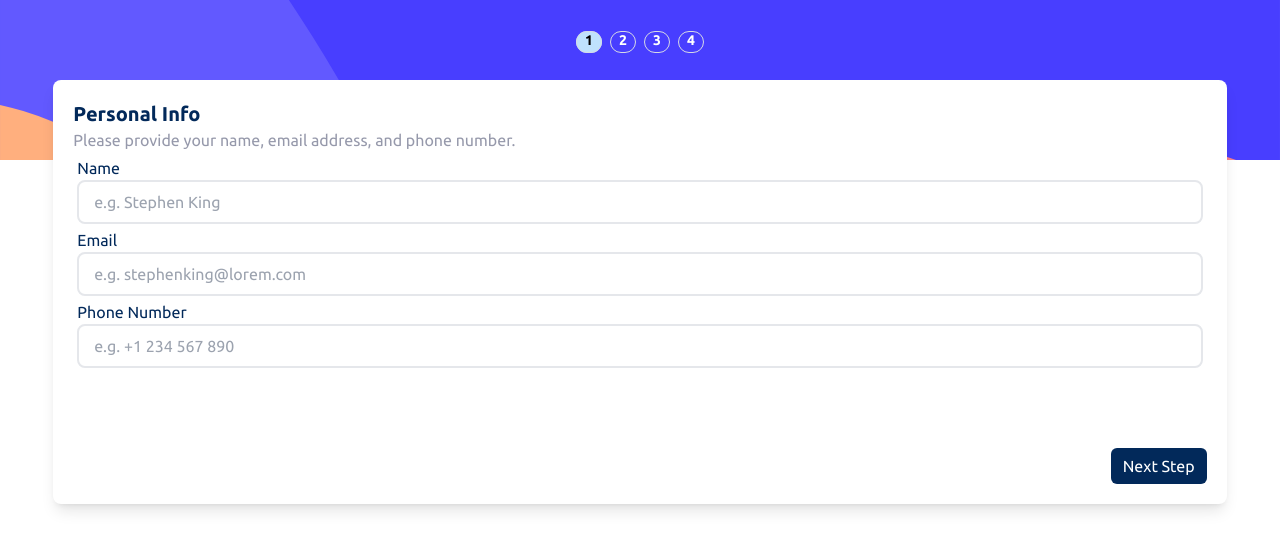
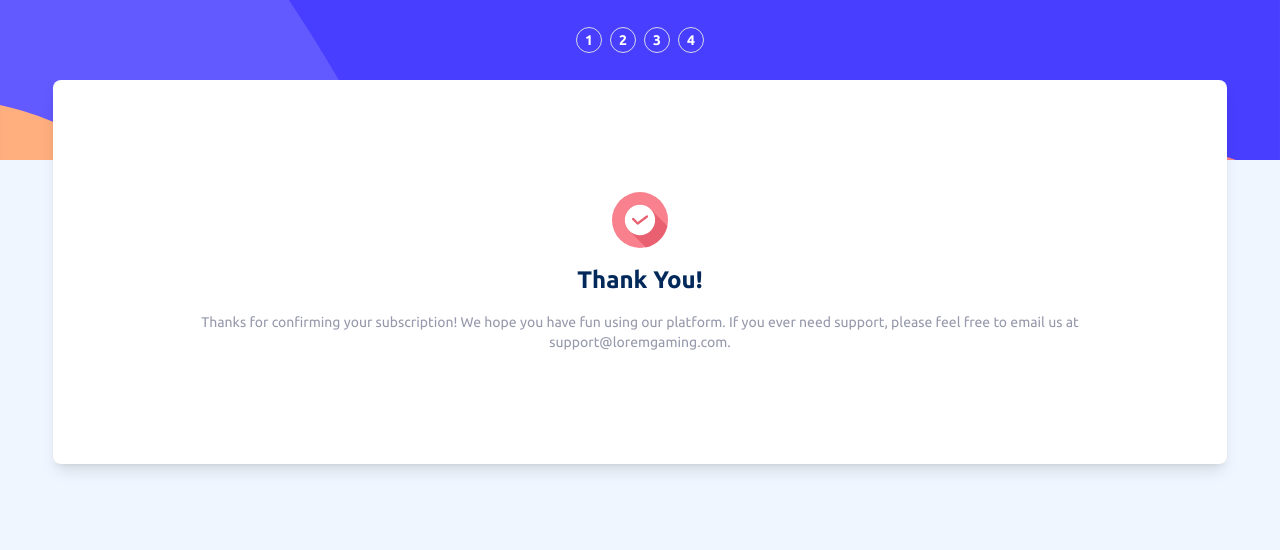
Before and after one commit to JaacielBriseo/multi-step-form, a React (Create React App) app: page /thanks in a window 1280 px wide. Before the commit this address led to /. Shown: the top 550 px of the page. Built offline with nearby package versions, Linux system fonts and the light colour scheme.

Commit message:
ThankYouCard added / some styles improved

```diff
--- a/src/assets/index.ts
+++ b/src/assets/index.ts
@@ -2,6 +2,6 @@ import Advanced from './icon-advanced.svg';
 import Arcade from './icon-arcade.svg';
 import Checkmark from './icon-checkmark.svg';
 import Pro from './icon-pro.svg';
-import Thankyou from './icon-thank-you.svg';
+import ThankYou from './icon-thank-you.svg';
 
-export { Advanced, Arcade, Checkmark, Pro, Thankyou };
+export { Advanced, Arcade, Checkmark, Pro, ThankYou };
--- /dev/null
+++ b/src/components/ThankYouCard.tsx
@@ -0,0 +1,15 @@
+import { ThankYou } from '../assets/index';
+export const ThankYouCard = () => {
+	return (
+		<div className='formLayout h-96 flex items-center'>
+			<div className='w-11/12 mx-auto space-y-4'>
+				<img src={ThankYou} alt='thanksCard' className='mx-auto w-14' />
+				<h1 className='text-2xl font-bold text-center'>Thank You!</h1>
+				<p className='text-center text-CoolGray text-sm'>
+					Thanks for confirming your subscription! We hope you have fun using our platform. If you ever need support,
+					please feel free to email us at support@loremgaming.com.
+				</p>
+			</div>
+		</div>
+	);
+};
--- /dev/null
+++ b/src/components/index.ts
@@ -0,0 +1 @@
+export * from './ThankYouCard'
--- a/src/index.css
+++ b/src/index.css
@@ -2,9 +2,14 @@
 @tailwind base;
 @tailwind components;
 @tailwind utilities;
-
+html {
+	background-color: hsl(217, 100%, 97%);
+}
 .formLayout {
-	@apply w-11/12 mx-auto p-5 rounded-lg  shadow-lg text-MarineBlue bg-white;
+	@apply w-11/12 mx-auto p-5 rounded-lg shadow-lg text-MarineBlue bg-white;
+}
+.nav {
+	@apply border border-LightGray rounded-full px-2 pb-1 pt-1 m-1;
 }
 
 .toggle-switch {
--- a/src/views/SelectPlan.tsx
+++ b/src/pages/SelectPlan.tsx
@@ -5,7 +5,7 @@ import { setPaymentType, setSubscriptionPlan } from '../store';
 export const SelectPlan = () => {
 	const { dispatch, navigate, selected, setSelected, activeClass, initialValues, planOptions } = useSelectPlan();
 	return (
-		<div className='formLayout'>
+		<section className='formLayout'>
 			<div className='space-y-2 mb-4'>
 				<h1 className='text-2xl font-bold'>Select your plan</h1>
 				<p className='text-CoolGray text-sm'>You have the option of monthly or yearly billing.</p>
@@ -76,6 +76,6 @@ export const SelectPlan = () => {
 					</Form>
 				)}
 			</Formik>
-		</div>
+		</section>
 	);
 };
--- a/src/views/Summary.tsx
+++ b/src/pages/Summary.tsx
@@ -2,11 +2,12 @@ import { NavLink } from 'react-router-dom';
 import { useAppSelector } from '../store/hookTypes';
 export const Summary = () => {
 	const { paymentType, addons, subscriptionPlan } = useAppSelector((state) => state.subscription);
+	const { plan, price } = subscriptionPlan;
 	const totalAddonsPrices = addons.reduce((accumulator, currentValue) => {
 		return accumulator + currentValue.price;
 	}, 0);
 	return (
-		<div className='formLayout'>
+		<section className='formLayout'>
 			<div className='w-[85%]'>
 				<h1 className='text-2xl font-semibold'>Finishing up</h1>
 				<p className='text-CoolGray text-sm'>Double-check everything looks OK before confirming.</p>
@@ -15,23 +16,23 @@ export const Summary = () => {
 				<div className='flex justify-between items-center'>
 					<div>
 						<h4 className='font-medium'>
-							{subscriptionPlan.plan}({paymentType})
+							{plan}({paymentType})
 						</h4>
 						<NavLink to={'/selectPlan'} className='underline text-CoolGray text-sm'>
 							Change
 						</NavLink>
 					</div>
 					<p>
-						${subscriptionPlan.price}
+						${price}
 						{paymentType === 'monthly' ? '/mo' : '/yr'}
 					</p>
 				</div>
 				<div>
-					{addons.map((addon) => (
-						<div key={addon.addon} className='flex justify-between items-center space-y-2 text-sm'>
-							<p className='text-CoolGray'>{addon.addon}</p>
+					{addons.map(({ addon, price }) => (
+						<div key={addon} className='flex justify-between items-center space-y-2 text-sm'>
+							<p className='text-CoolGray'>{addon}</p>
 							<p>
-								+${addon.price}
+								+${price}
 								{paymentType === 'monthly' ? '/mo' : '/yr'}
 							</p>
 						</div>
@@ -41,11 +42,17 @@ export const Summary = () => {
 			<div className='flex justify-between mx-4 mt-4'>
 				<p className='text-CoolGray text-sm'>Total ({paymentType === 'monthly' ? 'per month' : 'per year'})</p>
 				<p className='font-medium text-PurplishBlue'>
-					${totalAddonsPrices + subscriptionPlan.price}
+					${totalAddonsPrices + price}
 					{paymentType === 'monthly' ? '/mo' : '/yr'}
 				</p>
 			</div>
-		</div>
+
+			<div className='flex justify-end mt-10'>
+				<NavLink to={'/thanks'} className=''>
+					Confirm
+				</NavLink>
+			</div>
+		</section>
 	);
 };
 //TODO:Design & Thank You message
--- a/src/routes/Navigation.tsx
+++ b/src/routes/Navigation.tsx
@@ -1,5 +1,6 @@
 import { BrowserRouter, Route, Navigate, NavLink, Routes } from 'react-router-dom';
-import { Addons, SelectPlan, Summary, UserInfoForm } from '../views';
+import { ThankYouCard } from '../components';
+import { Addons, SelectPlan, Summary, UserInfoForm } from '../pages';
 
 export const Navigation = () => {
 	let activeStyle = {
@@ -12,12 +13,12 @@ export const Navigation = () => {
 			<BrowserRouter>
 				<div className='bg-mobSide bg-no-repeat bg-cover h-40 font-Ubuntu'>
 					<nav>
-						<ul className='flex justify-center items-center h-20 text-White font-semibold text-sm'>
+						<ul className='flex justify-center items-center h-20 text-White font-semibold text-sm '>
 							<li>
 								<NavLink
 									// onClick={(e) => e.preventDefault()}
 									to='/'
-									className='box-border border-LightGray rounded-full px-2 pb-1 m-1 border'
+									className='nav'
 									style={({ isActive }) => (isActive ? activeStyle : undefined)}
 								>
 									1
@@ -27,7 +28,7 @@ export const Navigation = () => {
 								<NavLink
 									// onClick={(e) => e.preventDefault()}
 									to='/selectPlan'
-									className='box-border border-LightGray rounded-full px-2 pb-1 m-1 border'
+									className='nav'
 									style={({ isActive }) => (isActive ? activeStyle : undefined)}
 								>
 									2
@@ -37,7 +38,7 @@ export const Navigation = () => {
 								<NavLink
 									// onClick={(e) => e.preventDefault()}
 									to='/addons'
-									className='box-border border-LightGray rounded-full px-2 pb-1 m-1 border'
+									className='nav'
 									style={({ isActive }) => (isActive ? activeStyle : undefined)}
 								>
 									3
@@ -47,7 +48,7 @@ export const Navigation = () => {
 								<NavLink
 									// onClick={(e) => e.preventDefault()}
 									to='/summary'
-									className='box-border border-LightGray rounded-full px-2 pb-1 m-1 border'
+									className='nav'
 									style={({ isActive }) => (isActive ? activeStyle : undefined)}
 								>
 									4
@@ -55,14 +56,16 @@ export const Navigation = () => {
 							</li>
 						</ul>
 					</nav>
+					<div className=''>
 						<Routes>
 							<Route path='/' element={<UserInfoForm />} />
 							<Route path='selectPlan' element={<SelectPlan />} />
 							<Route path='addons' element={<Addons />} />
 							<Route path='summary' element={<Summary />} />
-
+							<Route path='thanks' element={<ThankYouCard />} />
 							<Route path='/*' element={<Navigate to='/' replace />} />
 						</Routes>
+					</div>
 				</div>
 			</BrowserRouter>
 		</>
```
Also changed, not shown: src/pages/Addons.tsx (renamed from src/views/Addons.tsx), src/pages/UserInfoForm.tsx (renamed from src/views/UserInfoForm.tsx), src/pages/index.ts (renamed from src/views/index.ts). Lines whose indentation alone changed are shown as unchanged.
